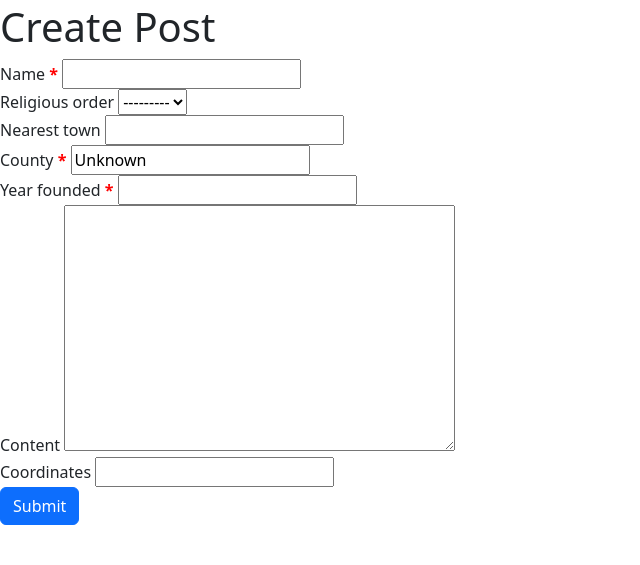
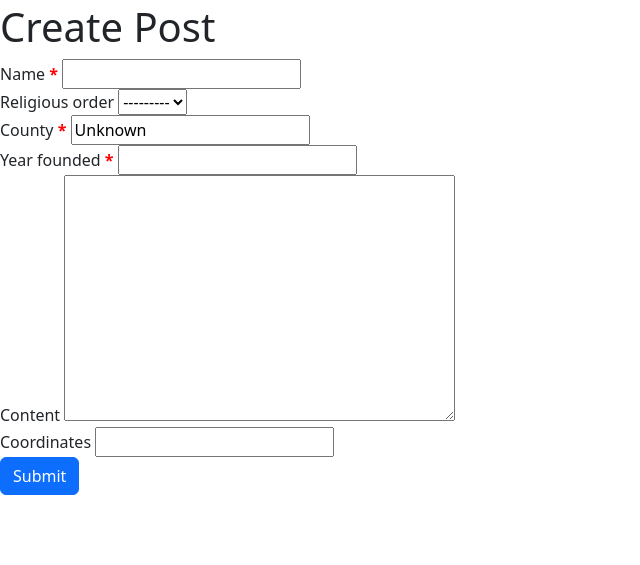
Before and after one commit to csmatthew/mapping-the-valor, a Django app: page /create/ in a window 1280 px wide. Shown: the part 57-622 px from the top of the page, without its empty margins (0-640 px from the left). Run offline with Django 4.2, Linux system fonts and the light colour scheme; data that the repository does not hold is empty.

Commit message:
remove nearest_town field

```diff
--- a/blog/forms.py
+++ b/blog/forms.py
@@ -9,12 +9,11 @@ import requests
 class PostForm(forms.ModelForm):
     class Meta:
         model = Post
-        fields = ['name', 'religious_order', 'nearest_town', 'county', 'year_founded', 'content', 'coordinates']
+        fields = ['name', 'religious_order', 'county', 'year_founded', 'content', 'coordinates']
         widgets = {
             'name': forms.TextInput(attrs={'title': 'This field is required'}),
             'religious_order': forms.Select(attrs={'title': 'This field is required'}),
             'other_religious_order': forms.TextInput(attrs={'title': 'This field is optional'}),
-            'nearest_town': forms.TextInput(attrs={'title': 'This field is required'}),
             'county': forms.TextInput(attrs={'title': 'This field is required'}),
             'year_founded': forms.NumberInput(attrs={'title': 'This field is required'}),
             'content': forms.Textarea(attrs={'title': 'This field is required'}),
--- a/blog/models.py
+++ b/blog/models.py
@@ -26,7 +26,6 @@ class Post(models.Model):
     slug = models.SlugField(max_length=200, unique=True, blank=True, null=True)
     religious_order = models.ForeignKey(ReligiousOrder, on_delete=models.SET_NULL, null=True, blank=True)
     house_type = models.ForeignKey(HouseType, on_delete=models.SET_NULL, null=True, blank=True)
-    nearest_town = models.CharField(max_length=200, blank=True, null=True)
     county = models.CharField(max_length=200, default='Unknown')
     year_founded = models.IntegerField()
     content = models.TextField(blank=True)
@@ -51,7 +50,6 @@ class Post(models.Model):
                     'slug': self.slug,
                     'religious_order': self.religious_order,
                     'house_type': self.house_type,
-                    'nearest_town': self.nearest_town,
                     'county': self.county,
                     'year_founded': self.year_founded,
                     'content': self.content,
@@ -72,7 +70,6 @@ class ApprovedPost(models.Model):
     slug = models.SlugField(max_length=200, unique=True)
     religious_order = models.ForeignKey(ReligiousOrder, on_delete=models.SET_NULL, null=True, blank=True)
     house_type = models.ForeignKey(HouseType, on_delete=models.SET_NULL, null=True, blank=True)
-    nearest_town = models.CharField(max_length=200, blank=True, null=True)
     county = models.CharField(max_length=200, default='Unknown')
     year_founded = models.IntegerField()
     content = models.TextField(blank=True)
--- a/blog/templates/blog/post_detail.html
+++ b/blog/templates/blog/post_detail.html
@@ -16,7 +16,6 @@
                     <h5 class="card-title">Details</h5>
                     <p class="card-text"><strong>Religious Order:</strong> {{ post.religious_order }}</p>
                     <p class="card-text"><strong>House Type:</strong> {{ post.house_type }}</p>
-                    <p class="card-text"><strong>Nearest Town:</strong> {{ post.nearest_town }}</p>
                     <p class="card-text"><strong>County:</strong> {{ post.county }}</p>
                     <p class="card-text"><strong>Year Founded:</strong> {{ post.year_founded }}</p>
                     <p class="card-text"><strong>Coordinates:</strong> {{ post.coordinates }}</p>
--- a/blog/views.py
+++ b/blog/views.py
@@ -24,7 +24,6 @@ def post_list(request):
             Q(name__icontains=query) |
             Q(religious_order__name__icontains=query) |
             Q(house_type__name__icontains=query) |
-            Q(nearest_town__icontains=query) |
             Q(county__icontains=query) |
             Q(content__icontains=query)
         )
--- a/static/js/map.js
+++ b/static/js/map.js
@@ -54,8 +54,8 @@ document.addEventListener('DOMContentLoaded', function () {
                 name += ' ' + fields.house_type;
             }
 
-            var popupContent = '<b>' + name + '</b><br>' + fields.nearest_town + '<br>' +
-                '<a href="/' + fields.slug + '">View Details"</a><br>';
+            var popupContent = '<b>' + name + '</b><br>' + fields.county + '<br>' +
+                '<a href="/' + fields.slug + '">View Details</a><br>';
 
             var marker = L.marker([lat, lng]).addTo(map)
                 .bindPopup(popupContent);
```
Also changed, not shown: blog/migrations/0002_remove_approvedpost_nearest_town_and_more.py (added), 1 other file.
